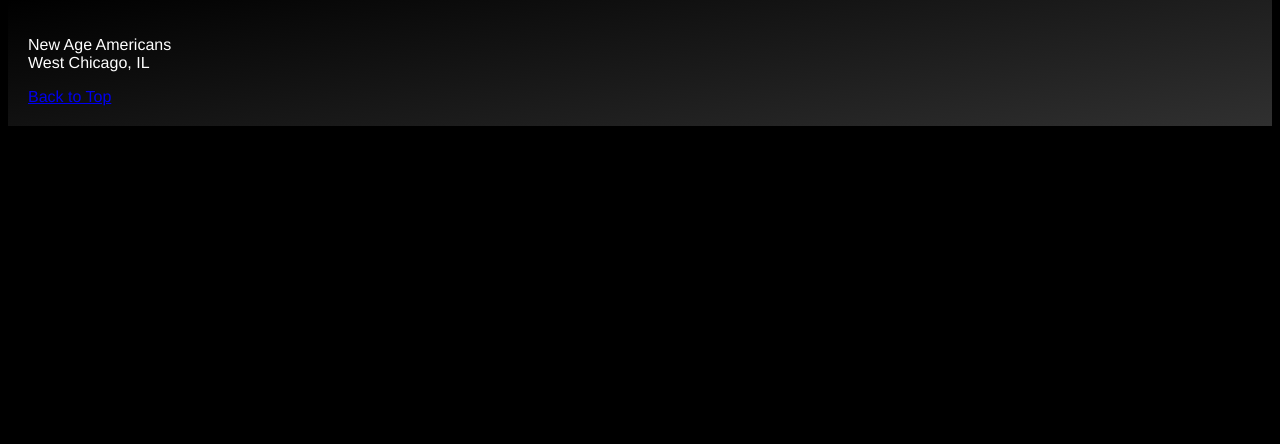
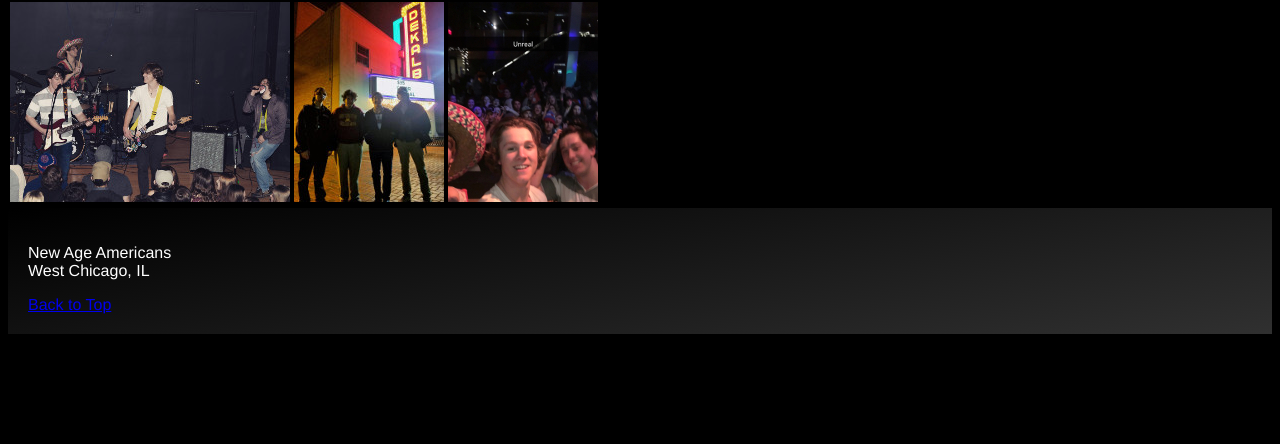
Before and after one commit to LucyVeron/website, a Flask app: page /gallery in a window 1280 px wide. Shown: the part 89-533 px from the top of the page. Run offline with Flask 2, Linux system fonts and the light colour scheme.

Commit message:
fixed image bug

```diff
--- a/static/style.css
+++ b/static/style.css
@@ -65,7 +65,7 @@ body, html{
 
    h1{font-size: 50px;}
 
-   img{display: none;}
+   .container img{display: none;}
 
    .fixed{
       min-height: 100%;
```
